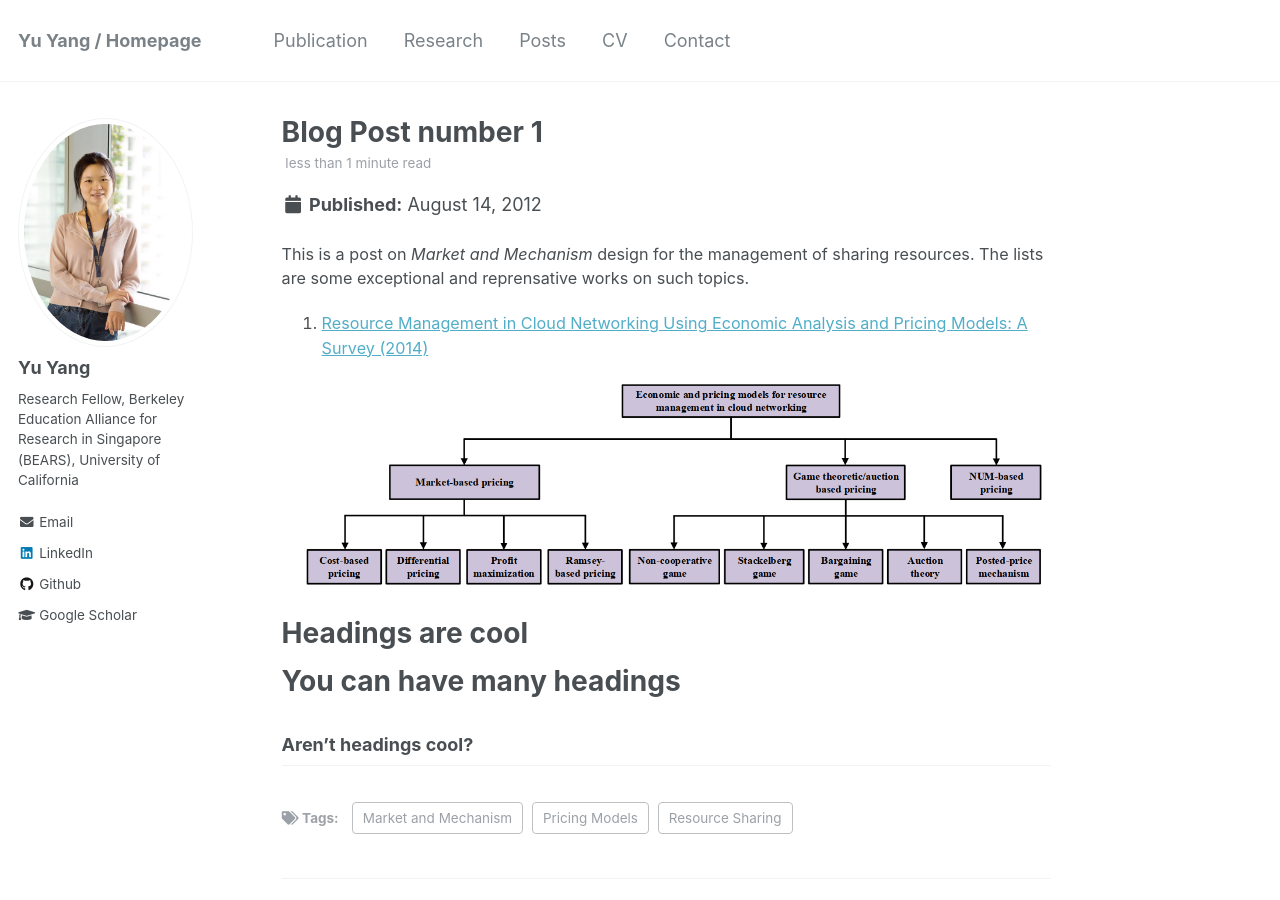
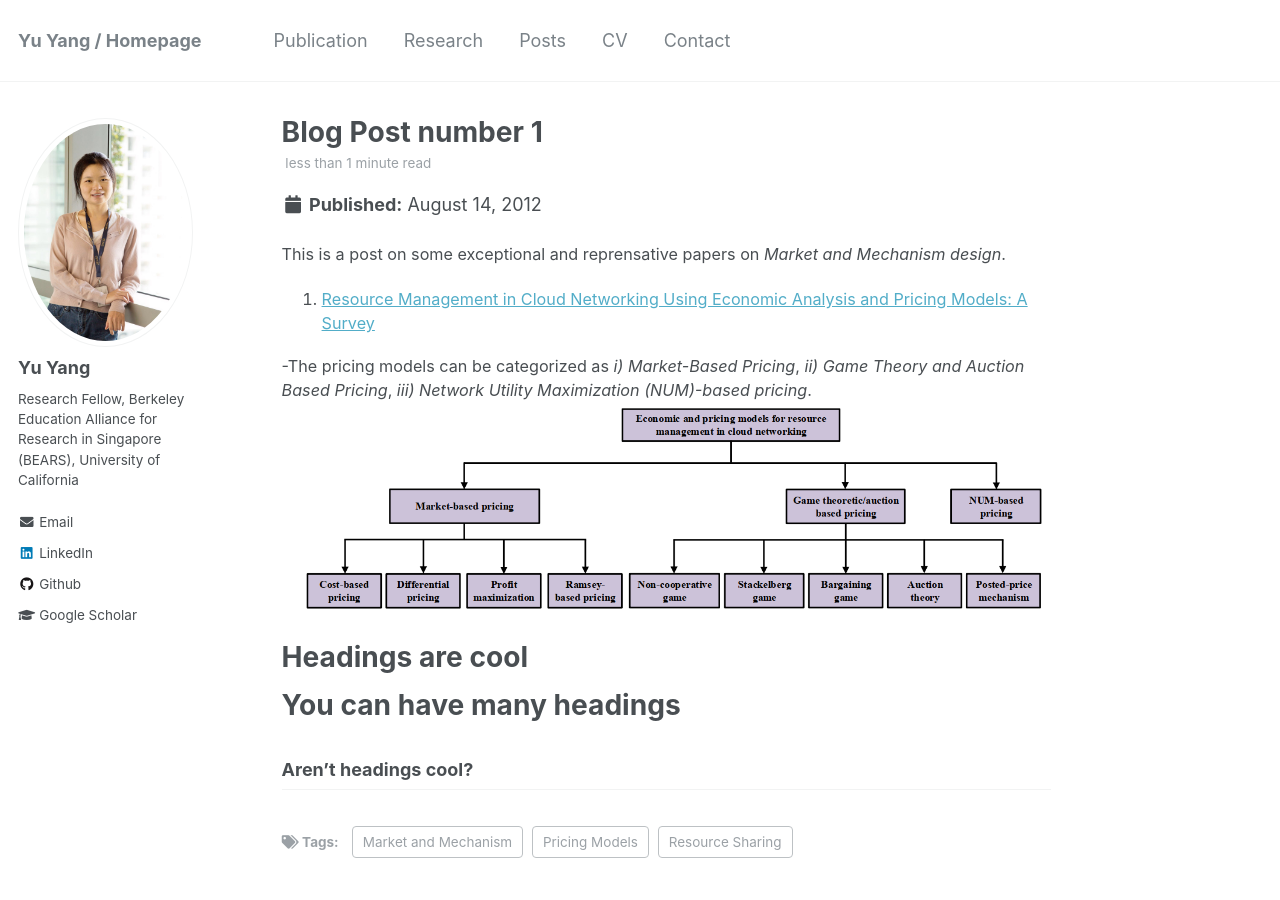
Before and after one commit to yangyu-berkeley/yangyu-berkeley.github.io, a Jekyll site: the page built from _posts/2012-08-14-blog-post-1.md, in a window 1280 px wide and 900 px high. Built offline with Jekyll 4.4.1, drawn with Linux system fonts in a browser that asks for light colours.

Commit message:
Update 2012-08-14-blog-post-1.md

```diff
--- a/_posts/2012-08-14-blog-post-1.md
+++ b/_posts/2012-08-14-blog-post-1.md
@@ -8,10 +8,10 @@ tags:
   - Market and Mechanism
 ---
 
-This is a post on *Market and Mechanism* design for the management of sharing resources. The lists are some exceptional and reprensative works on such topics.
+This is a post on some exceptional and reprensative papers on *Market and Mechanism design*.
+1. [Resource Management in Cloud Networking Using Economic Analysis and Pricing Models: A Survey](https://ieeexplore.ieee.org/abstract/document/7807328)
 
-1. [Resource Management in Cloud Networking Using Economic Analysis and Pricing Models: A Survey (2014)](https://ieeexplore.ieee.org/abstract/document/7807328)
-
+-The pricing models can be categorized as *i) Market-Based Pricing*, *ii) Game Theory and Auction Based Pricing*, *iii) Network Utility Maximization (NUM)-based pricing*.
 <img src='/images/PriceModels.PNG'>
 
 Headings are cool
```
